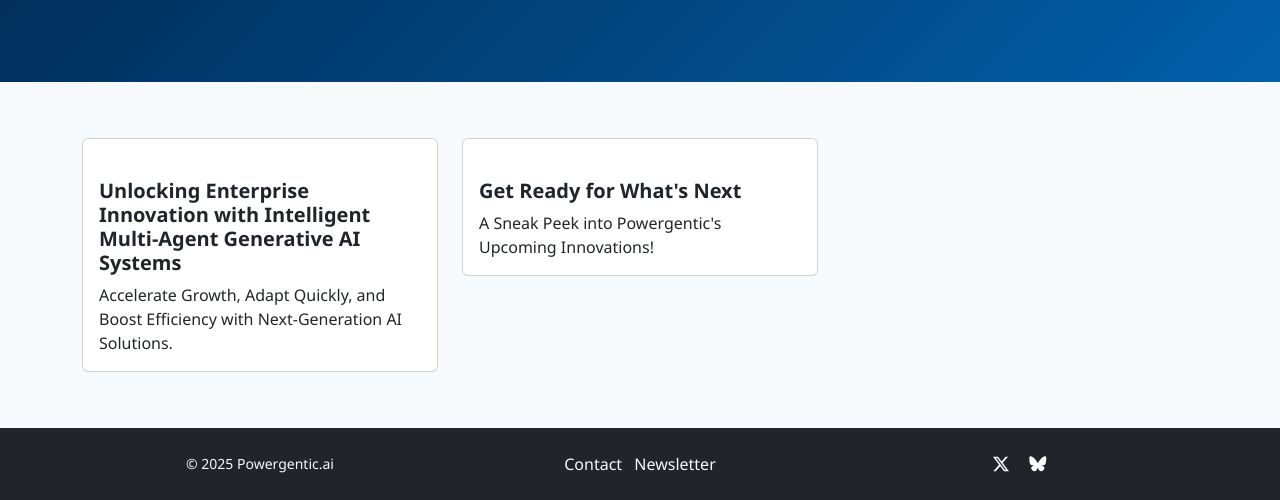
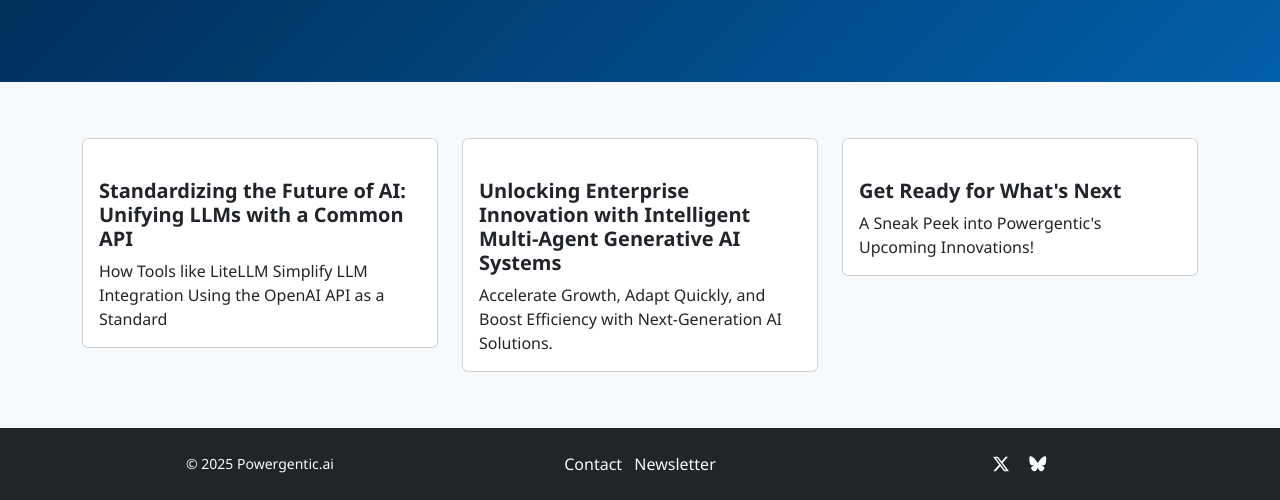
Before and after one commit to powergentic/website, a Jekyll site: the page built from index.html, in a window 1280 px wide and 900 px high, scrolled down 710 px, cut to the strip 400-900 px from the top of the window. Built offline with Jekyll 4.4.1, drawn with Linux system fonts in a browser that asks for light colours; a script that is not in the unit is left out.

Commit message:
Update index.html

```diff
--- a/index.html
+++ b/index.html
@@ -97,6 +97,17 @@ title: Powergentic - AI Enterprise Platform
   <div class="row">
     <div class="col-md-4 my-2">
       <div class="card">
+        <a href="https://powergentic.beehiiv.com/p/standardizing-the-future-of-ai-unifying-llms-with-a-common-api">
+          <img src="https://media.beehiiv.com/cdn-cgi/image/format=auto,width=400,height=211,fit=scale-down,onerror=redirect/uploads/asset/file/350664ff-b1c2-4ce8-9d64-53a703415e78/u9998283577_Standardizing_the_Future_of_AI_Unifying_LLMs_with_90f27775-108e-4baa-beaf-82d1cbb4d1c5_2.png" class="card-img-top" alt="">
+          <div class="card-body text-center">
+            <h5 class="card-title fw-bold">Standardizing the Future of AI: Unifying LLMs with a Common API</h5>
+            <p class="card-text">How Tools like LiteLLM Simplify LLM Integration Using the OpenAI API as a Standard</p>
+          </div>
+        </a>
+      </div>
+    </div>
+    <div class="col-md-4 my-2">
+      <div class="card">
         <a href="https://powergentic.beehiiv.com/p/unlocking-enterprise-innovation-with-intelligent-multi-agent-generative-ai-systems">
           <img src="https://media.beehiiv.com/cdn-cgi/image/format=auto,width=400,height=211,fit=scale-down,onerror=redirect/uploads/asset/file/fc36ffe4-4de6-46ac-8667-085a6ddc0c9b/u9998283577_Unlocking_Enterprise_Innovation_with_Intelligent__ab6ad2e0-d936-466c-9c9b-f4dcf6be8b8c_0.png" class="card-img-top" alt="">
           <div class="card-body text-center">
@@ -117,16 +128,5 @@ title: Powergentic - AI Enterprise Platform
         </a>
       </div>
     </div>
-    {% comment %}
-    <!-- <div class="col-md-4 my-2">
-      <div class="card">
-        <img src="images/newsletter3.jpg" class="card-img-top" alt="Newsletter 3 Featured Image">
-        <div class="card-body text-center">
-          <h5 class="card-title fw-bold">Enterprise-Level Security</h5>
-          <p class="card-text">Understand how robust security protocols and compliance-ready measures protect your enterprise data.</p>
-        </div>
-      </div>
-    </div> -->
-    {% endcomment %}
   </div>
 </section>
```
